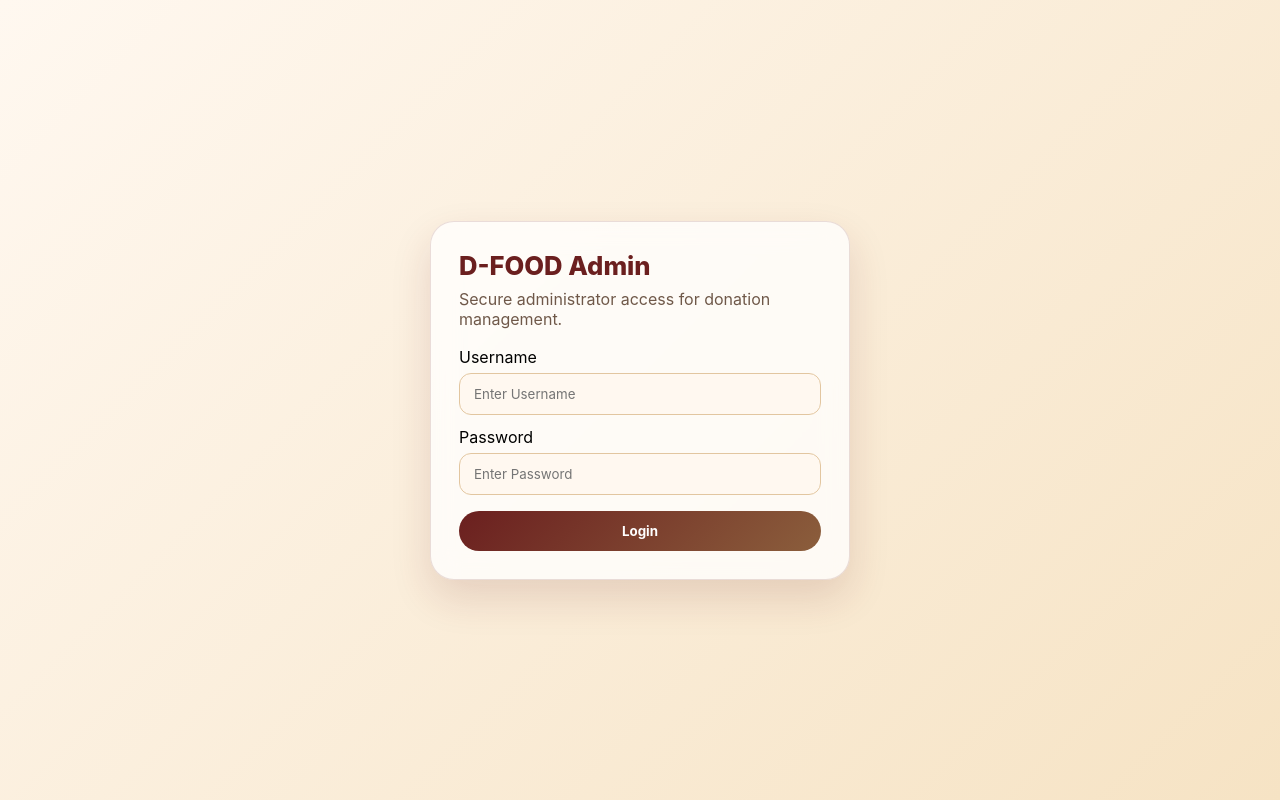
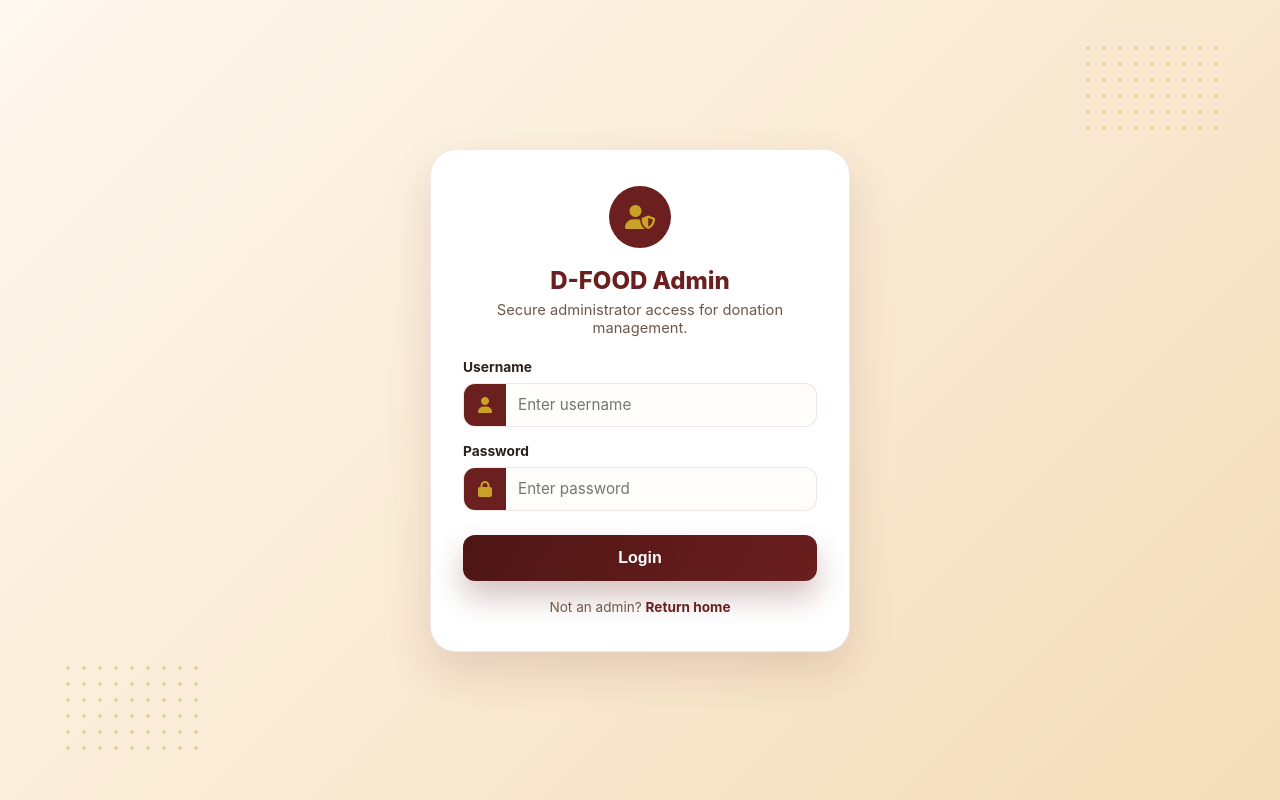
Before and after one commit to bhavyashree05/D-FOOD, a Flask app: page /admin in a window 1280 px wide. Run offline with Flask 3, Linux system fonts and the light colour scheme.

Commit message:
Update admin.html

```diff
--- a/templates/admin.html
+++ b/templates/admin.html
@@ -1,28 +1,53 @@
 <!DOCTYPE html>
 <html lang="en">
 <head>
-    <meta charset="UTF-8">
-    <meta name="viewport" content="width=device-width, initial-scale=1.0">
-    <title>D-FOOD | Admin Login</title>
-    <style>
-        :root{--maroon:#6B1F1F;--brown:#8B5E3C;--cream:#FFF8F0;--gold:#C9A227;--white:#fff;--text:#2b221d;--muted:#6f5849}
-        *{box-sizing:border-box;font-family:Inter,Segoe UI,sans-serif} body{margin:0;min-height:100vh;display:flex;align-items:center;justify-content:center;background:linear-gradient(135deg,#fff8f0 0%,#f6e3c4 100%)}
-        .login-box{width:min(420px,92vw);background:rgba(255,255,255,0.76);backdrop-filter:blur(14px);border:1px solid rgba(107,31,31,0.14);box-shadow:0 18px 40px rgba(107,31,31,0.14);border-radius:24px;padding:28px}
-        .title{font-size:1.6rem;font-weight:800;color:var(--maroon);margin-bottom:8px} .sub{color:var(--muted);margin-bottom:18px}
-        .field{display:flex;flex-direction:column;gap:6px;margin-top:12px}.field input{padding:12px 14px;border:1px solid #e2c6a0;border-radius:12px;background:rgba(255,248,240,0.95)}
-        button{margin-top:16px;width:100%;padding:12px 14px;border:none;border-radius:999px;background:linear-gradient(135deg,var(--maroon),var(--brown));color:white;font-weight:700;cursor:pointer}
-    </style>
+<meta charset="UTF-8">
+<meta name="viewport" content="width=device-width, initial-scale=1.0">
+<title>Admin Login | D-FOOD</title>
+<link rel="stylesheet" href="https://cdnjs.cloudflare.com/ajax/libs/font-awesome/6.4.0/css/all.min.css">
+<style>
+    :root { --maroon:#6B1F1F; --maroon-dark:#4E1515; --brown:#8B5E3C; --cream:#FFF8F0; --gold:#C9A227; --white:#fff; --text:#2b221d; --muted:#6f5849; --border:rgba(107,31,31,0.10); --shadow:0 20px 45px rgba(107,31,31,0.14); }
+    * { box-sizing:border-box; }
+    body { margin:0; min-height:100vh; font-family:Inter,'Segoe UI',sans-serif; display:flex; align-items:center; justify-content:center; background:linear-gradient(135deg,#fff8f0 0%,#f3ddb8 100%); color:var(--text); position:relative; overflow:hidden; }
+    .dots-deco { position:absolute; top:40px; right:60px; width:140px; height:100px; background-image:radial-gradient(var(--gold) 1.8px, transparent 1.8px); background-size:16px 16px; opacity:0.35; }
+    .dots-deco.bottom { top:auto; bottom:40px; left:60px; right:auto; }
+    .login-box { width:min(420px,92vw); background:var(--white); border:1px solid var(--border); box-shadow:var(--shadow); border-radius:26px; padding:36px 32px; position:relative; z-index:2; animation:fadeUp .5s ease both; }
+    @keyframes fadeUp { from{opacity:0;transform:translateY(18px)} to{opacity:1;transform:translateY(0)} }
+    .icon-badge { width:62px; height:62px; border-radius:50%; background:var(--maroon); color:var(--gold); display:flex; align-items:center; justify-content:center; font-size:1.5rem; margin:0 auto 18px; }
+    .title { font-size:1.5rem; font-weight:800; color:var(--maroon); text-align:center; margin-bottom:6px; }
+    .sub { color:var(--muted); text-align:center; margin-bottom:22px; font-size:0.92rem; }
+    .field { display:flex; flex-direction:column; gap:8px; margin-top:16px; }
+    .field label { font-weight:700; font-size:0.86rem; }
+    .input-wrap { display:flex; align-items:center; border:1px solid var(--border); border-radius:12px; background:#fffdf9; overflow:hidden; transition:border-color .2s ease, box-shadow .2s ease; }
+    .input-wrap:focus-within { border-color:var(--maroon); box-shadow:0 0 0 3px rgba(107,31,31,0.08); }
+    .input-icon { width:42px; height:42px; flex-shrink:0; background:var(--maroon); color:var(--gold); display:flex; align-items:center; justify-content:center; }
+    .input-wrap input { border:none; outline:none; background:transparent; padding:11px 12px; font-size:0.95rem; width:100%; font-family:inherit; }
+    button.btn { margin-top:24px; width:100%; padding:14px; border:none; border-radius:12px; background:linear-gradient(120deg,var(--maroon-dark),var(--maroon)); color:#fff; font-weight:700; font-size:1rem; cursor:pointer; box-shadow:0 16px 30px rgba(107,31,31,0.28); transition:transform .2s ease; }
+    button.btn:hover { transform:translateY(-2px); }
+    .back-home { display:block; text-align:center; margin-top:18px; color:var(--muted); font-size:0.85rem; }
+    .back-home a { color:var(--maroon); font-weight:700; text-decoration:none; }
+</style>
 </head>
 <body>
+    <div class="dots-deco"></div>
+    <div class="dots-deco bottom"></div>
     <div class="login-box">
+        <div class="icon-badge"><i class="fas fa-user-shield"></i></div>
         <div class="title">D-FOOD Admin</div>
         <div class="sub">Secure administrator access for donation management.</div>
         <form method="post">
-            <div class="field"><label>Username</label><input type="text" name="username" placeholder="Enter Username" required></div>
-            <div class="field"><label>Password</label><input type="password" name="password" placeholder="Enter Password" required></div>
-            <button type="submit">Login</button>
+            <div class="field">
+                <label>Username</label>
+                <div class="input-wrap"><span class="input-icon"><i class="fas fa-user"></i></span><input type="text" name="username" placeholder="Enter username" required></div>
+            </div>
+            <div class="field">
+                <label>Password</label>
+                <div class="input-wrap"><span class="input-icon"><i class="fas fa-lock"></i></span><input type="password" name="password" placeholder="Enter password" required></div>
+            </div>
+            <button class="btn" type="submit">Login</button>
         </form>
+        <div class="back-home">Not an admin? <a href="/">Return home</a></div>
     </div>
-    {% if msg %}<script>alert("{{msg}}");</script>{% endif %}
+    {% if msg %}<script>alert("{{ msg }}");</script>{% endif %}
 </body>
 </html>
```
